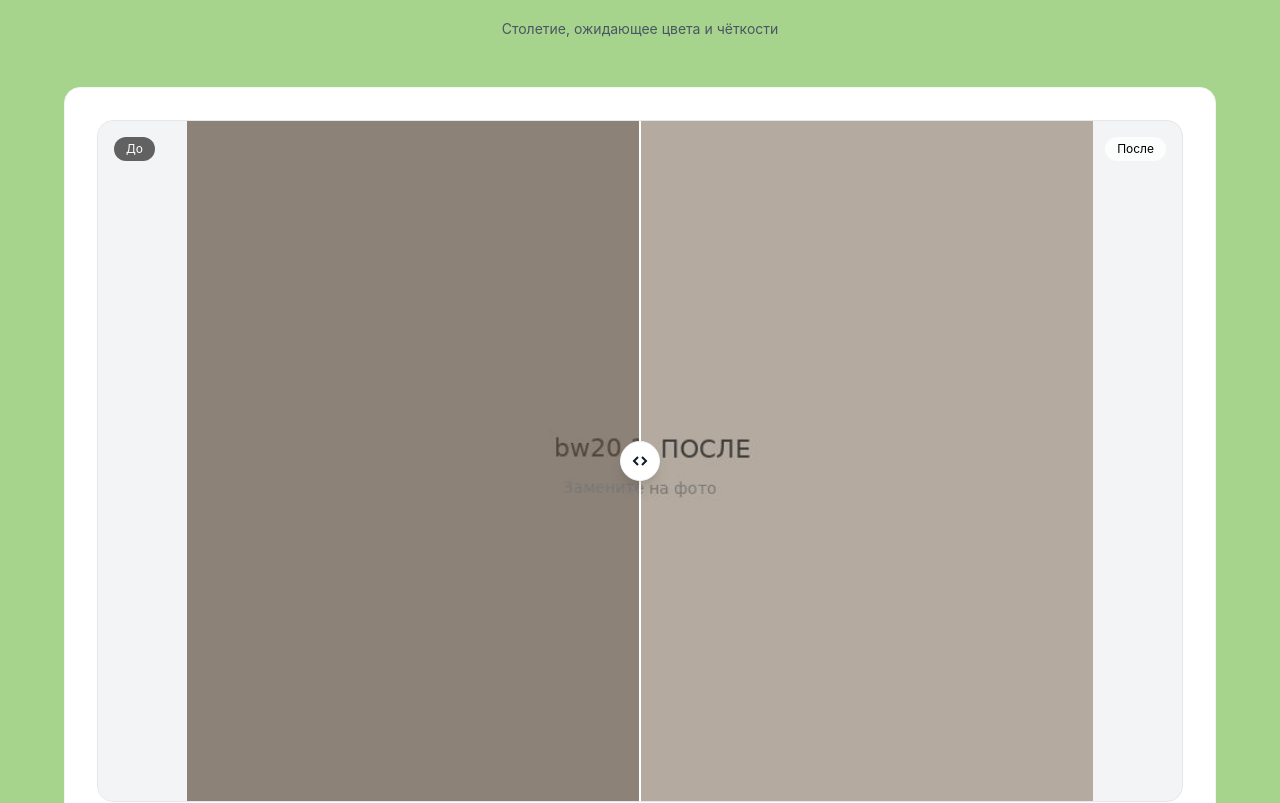
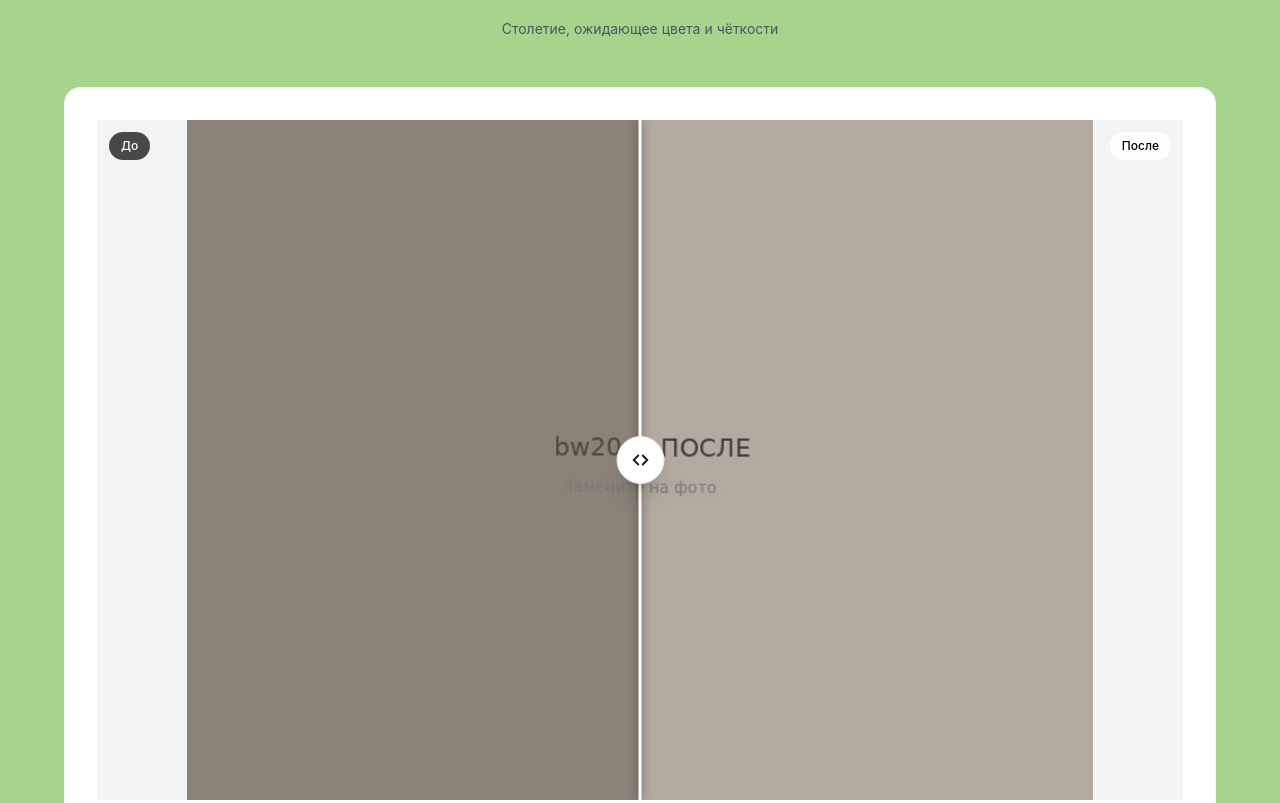
Before and after one commit to proyavi-art/site-proyavi-art, a Next.js app: page /portfolio/bw20 in a window 1280 px wide. Shown: the part 460-1263 px from the top of the page. Built offline with nearby package versions, Linux system fonts and the light colour scheme.

Commit message:
Добавлен лайтбокс и исправления

```diff
--- a/components/BeforeAfterSlider.tsx
+++ b/components/BeforeAfterSlider.tsx
@@ -10,7 +10,7 @@ export default function BeforeAfterSlider({ before, after }: { before: string; a
     if (!containerRef.current) return;
     const rect = containerRef.current.getBoundingClientRect();
     const x = ((clientX - rect.left) / rect.width) * 100;
-    setSlider(Math.max(5, Math.min(95, x)));
+    setSlider(Math.max(2, Math.min(98, x)));
   }, []);
 
   const onMouseDown = () => { isDragging.current = true; };
@@ -21,7 +21,7 @@ export default function BeforeAfterSlider({ before, after }: { before: string; a
   return (
     <div
       ref={containerRef}
-      className="relative w-full rounded-2xl overflow-hidden select-none cursor-ew-resize border border-gray-200 bg-gray-100"
+      className="relative w-full overflow-hidden bg-gray-100 select-none cursor-ew-resize"
       onMouseMove={onMouseMove}
       onMouseUp={onMouseUp}
       onMouseLeave={onMouseUp}
@@ -45,25 +45,27 @@ export default function BeforeAfterSlider({ before, after }: { before: string; a
         />
       </div>
 
-      {/* Ползунок */}
+      {/* Линия разделения — толстая, с тенью, от края до края */}
       <div
-        className="absolute top-0 bottom-0 w-0.5 bg-white"
+        className="absolute inset-y-0 w-[3px] bg-white shadow-[0_0_10px_rgba(0,0,0,0.6)]"
         style={{ left: `${slider}%`, transform: "translateX(-50%)" }}
       >
+        {/* Кружок ползунка */}
         <div
-          className="absolute top-1/2 left-1/2 -translate-x-1/2 -translate-y-1/2 w-10 h-10 bg-white rounded-full flex items-center justify-center shadow-lg border border-gray-100"
+          className="absolute top-1/2 left-1/2 -translate-x-1/2 -translate-y-1/2 w-12 h-12 bg-white rounded-full flex items-center justify-center shadow-xl border border-gray-200"
           onMouseDown={onMouseDown}
           onTouchStart={onMouseDown}
         >
-          <svg width="16" height="16" viewBox="0 0 16 16" fill="none" stroke="currentColor" strokeWidth="2">
-            <path d="M10 4l4 4-4 4" /><path d="M6 4l-4 4 4 4" />
+          <svg width="18" height="18" viewBox="0 0 24 24" fill="none" stroke="currentColor" strokeWidth="2.5" strokeLinecap="round">
+            <path d="M15 18l6-6-6-6" />
+            <path d="M9 6l-6 6 6 6" />
           </svg>
         </div>
       </div>
 
       {/* Метки */}
-      <span className="absolute top-4 left-4 bg-black/60 text-white text-xs px-3 py-1 rounded-full">До</span>
-      <span className="absolute top-4 right-4 bg-white/80 text-black text-xs px-3 py-1 rounded-full">После</span>
+      <span className="absolute top-3 left-3 bg-black/70 text-white text-xs px-3 py-1.5 rounded-full font-medium">До</span>
+      <span className="absolute top-3 right-3 bg-white/90 text-black text-xs px-3 py-1.5 rounded-full font-medium">После</span>
     </div>
   );
 }
--- /dev/null
+++ b/components/Lightbox.tsx
@@ -0,0 +1,79 @@
+"use client";
+import { useEffect, useCallback } from "react";
+import BeforeAfterSlider from "./BeforeAfterSlider";
+
+interface LightboxProps {
+  isOpen: boolean;
+  onClose: () => void;
+  before: string;
+  after: string;
+  desc: string;
+  note?: string;
+  review?: string;
+}
+
+export default function Lightbox({ isOpen, onClose, before, after, desc, note, review }: LightboxProps) {
+  const handleKeyDown = useCallback((e: KeyboardEvent) => {
+    if (e.key === "Escape") onClose();
+  }, [onClose]);
+
+  useEffect(() => {
+    if (isOpen) {
+      document.body.style.overflow = "hidden";
+      window.addEventListener("keydown", handleKeyDown);
+    }
+    return () => {
+      document.body.style.overflow = "";
+      window.removeEventListener("keydown", handleKeyDown);
+    };
+  }, [isOpen, handleKeyDown]);
+
+  if (!isOpen) return null;
+
+  return (
+    <div
+      className="fixed inset-0 z-50 flex items-center justify-center p-4 md:p-8"
+      onClick={onClose}
+    >
+      {/* Затемнение */}
+      <div className="absolute inset-0 bg-black/85 backdrop-blur-sm" />
+
+      {/* Карточка */}
+      <div
+        className="relative z-10 w-full max-w-5xl max-h-[90vh] overflow-y-auto bg-white rounded-2xl shadow-2xl"
+        onClick={(e) => e.stopPropagation()}
+      >
+        {/* Крестик */}
+        <button
+          onClick={onClose}
+          className="absolute top-4 right-4 z-20 w-10 h-10 rounded-full bg-black/60 text-white flex items-center justify-center hover:bg-black transition-colors text-lg"
+          aria-label="Закрыть"
+        >
+          ✕
+        </button>
+
+        <div className="p-4 md:p-8">
+          <BeforeAfterSlider before={before} after={after} />
+
+          <div className="mt-8 space-y-6">
+            <p className="text-gray-500 text-center text-base">{desc}</p>
+
+            {note && (
+              <div className="bg-gray-50 rounded-xl p-6">
+                <h4 className="text-xs font-medium text-gray-400 uppercase tracking-widest mb-3">О работе</h4>
+                <p className="text-gray-700 leading-relaxed whitespace-pre-line">{note}</p>
+              </div>
+            )}
+
+            {review && (
+              <div className="bg-[#A7D48D]/20 rounded-xl p-6 border border-[#A7D48D]/40">
+                <h4 className="text-xs font-medium text-gray-500 uppercase tracking-widest mb-3">Отзыв заказчика</h4>
+                <p className="text-gray-800 italic leading-relaxed text-lg">«{review}»</p>
+              </div>
+            )}
+          </div>
+        </div>
+      </div>
+    </div>
+  );
+}
```
